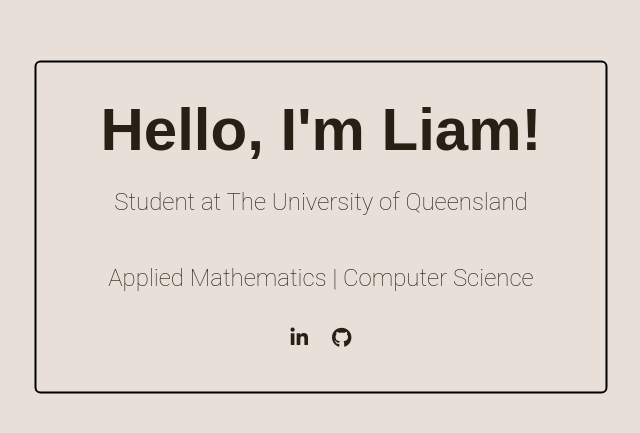
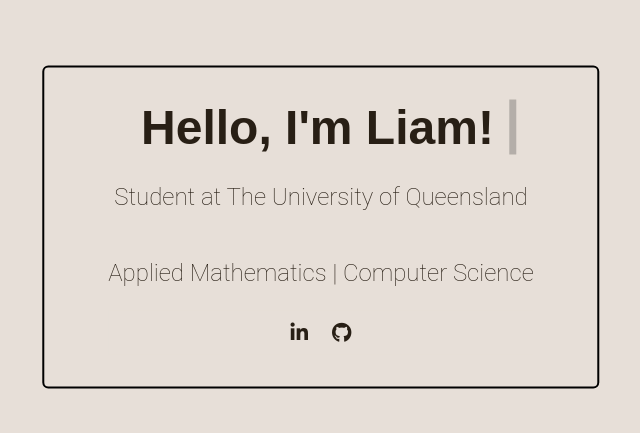
Before and after one commit to liamjoelsmith/liamjoelsmith.github.io, a plain HTML site: page index.html in a window 1280 px wide. Shown: the part 173-606 px from the top of the page, without its empty margins (319-959 px from the left). Drawn offline with Linux system fonts and the light colour scheme.

Commit message:
Added typewriter effect to main page

```diff
--- a/css/style.css
+++ b/css/style.css
@@ -38,8 +38,9 @@ main > .intro {
 }
 
 main > .intro:hover {
-	font-size: 4.25em;
+	/* font-size: 4.25em; */
 	color: #654f3a;
+	transition: all 1.5s ease;
 }
 
 main > .tagline {
@@ -63,14 +64,36 @@ footer a {
 	font-size: 20px;
 	padding: 10px;
 	/* border-right: 1px solid #281f15; */
-	transition: all .75s ease;
+	/* transition: all .75s ease; */
 }
-
-/* footer a:first-child {
-	border-left: 1px solid #281f15;
-} */
 
 footer a:hover {
 	color: #654f3a;
-	/* font-size: 25px; */
 }
+
+/* animation */
+.container{
+	display: inline-block;
+}
+.typewriter{
+	display: inline-block;
+	font-family: 'Reem Kufi', sans-serif;
+	font-size: 3.00em;
+	font-weight: 600;
+
+	overflow: hidden;
+	border-right: .15em solid black;
+	white-space: nowrap;
+	animation:
+        typing 1s steps(20, end) forwards,
+        blinking 1.2s infinite;
+}
+@keyframes typing {
+	from { width: 0 }
+	to { width: 90% }
+}
+
+@keyframes blinking {
+	from { border-color: transparent }
+	to { border-color: black; }
+}
--- a/index.html
+++ b/index.html
@@ -10,7 +10,7 @@
 </head>
 <body>
     <main>
-        <div class="intro">Hello, I'm Liam!</div>
+        <div class="container"><div class="typewriter">Hello, I'm Liam!</div></div>
         <div class="tagline"> Student at The University of Queensland </div>
         <div class="tagline"> Applied Mathematics | Computer Science </div>
 
```
